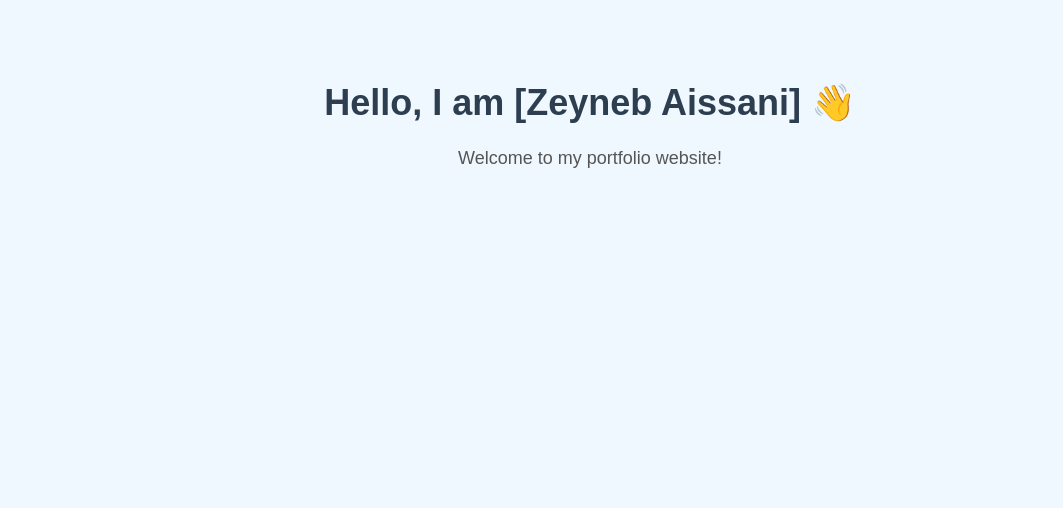
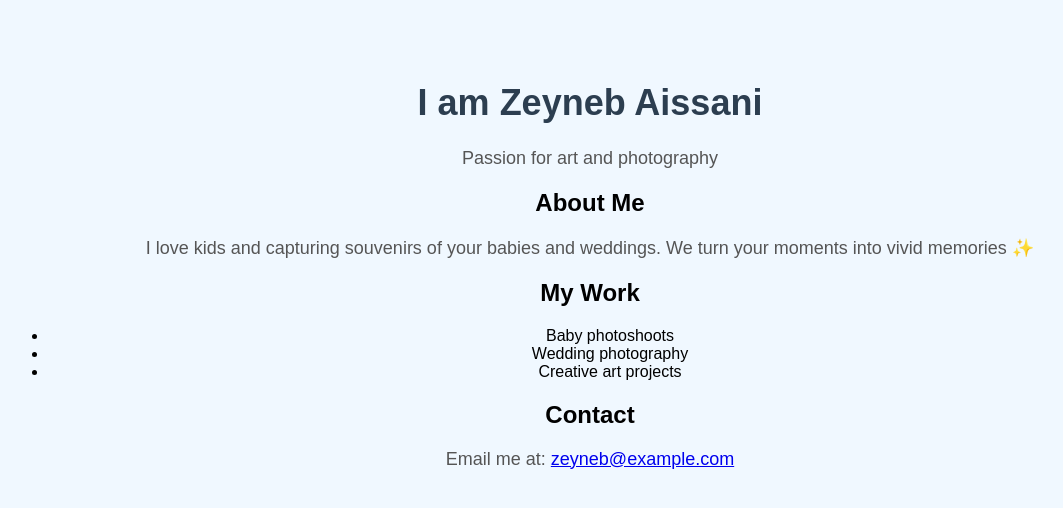
Before and after one commit to chaimaAK/Vivid-portfolio, a plain HTML site: page index.html in a window 1280 px wide. Shown: the whole page, without its empty margins (50-1113 px from the left). Drawn offline with Linux system fonts and the light colour scheme.

Commit message:
Update index.html

```diff
--- a/index.html
+++ b/index.html
@@ -6,7 +6,41 @@
 
 </head>
 <body>
-    <h1>Hello, I am [Zeyneb Aissani] 👋</h1>
-    <p>Welcome to my portfolio website!</p>
+    <!DOCTYPE html>
+<html lang="en">
+<head>
+  <meta charset="UTF-8">
+  <meta name="viewport" content="width=device-width, initial-scale=1.0">
+  <title>Zeyneb Aissani | Portfolio</title>
+  <link rel="stylesheet" href="style.css">
+</head>
+<body>
+  <header>
+    <h1>I am Zeyneb Aissani</h1>
+    <p>Passion for art and photography</p>
+  </header>
+
+  <section id="about">
+    <h2>About Me</h2>
+    <p>I love kids and capturing souvenirs of your babies and weddings.
+       We turn your moments into vivid memories ✨</p>
+  </section>
+
+  <section id="projects">
+    <h2>My Work</h2>
+    <ul>
+      <li>Baby photoshoots</li>
+      <li>Wedding photography</li>
+      <li>Creative art projects</li>
+    </ul>
+  </section>
+
+  <section id="contact">
+    <h2>Contact</h2>
+    <p>Email me at: <a href="mailto:zeyneb@example.com">zeyneb@example.com</a></p>
+  </section>
 </body>
 </html>
+
+</body>
+</html>
```
